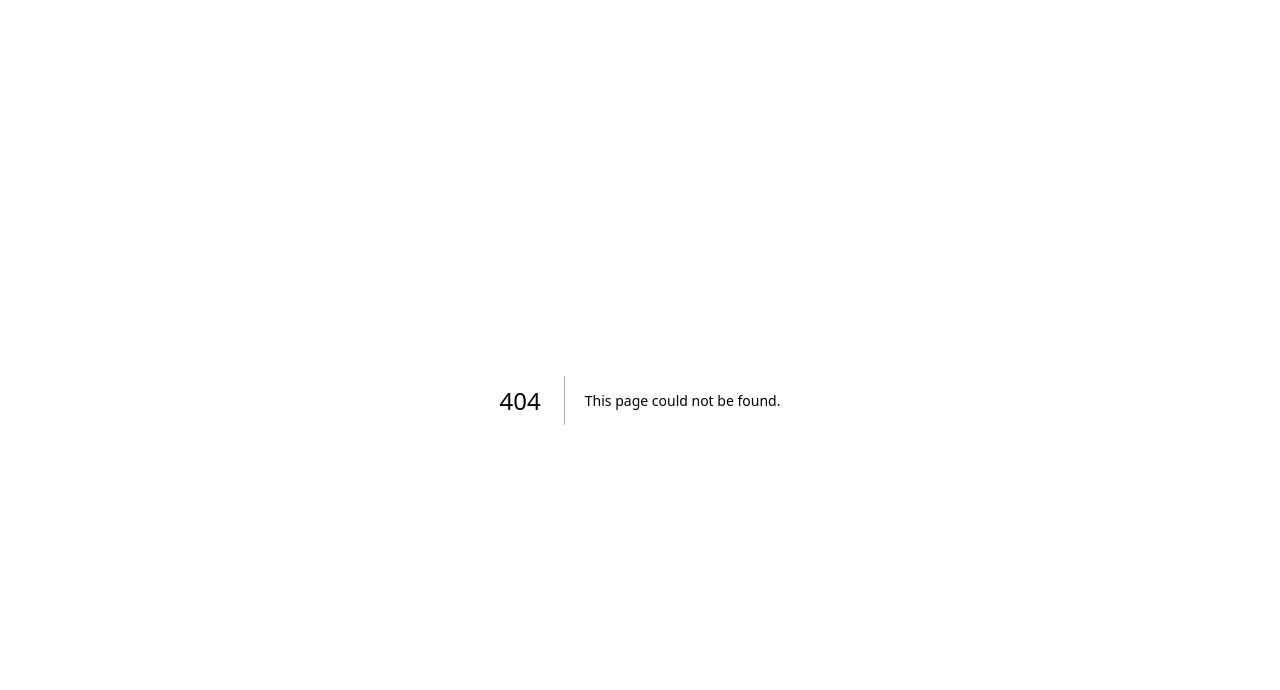
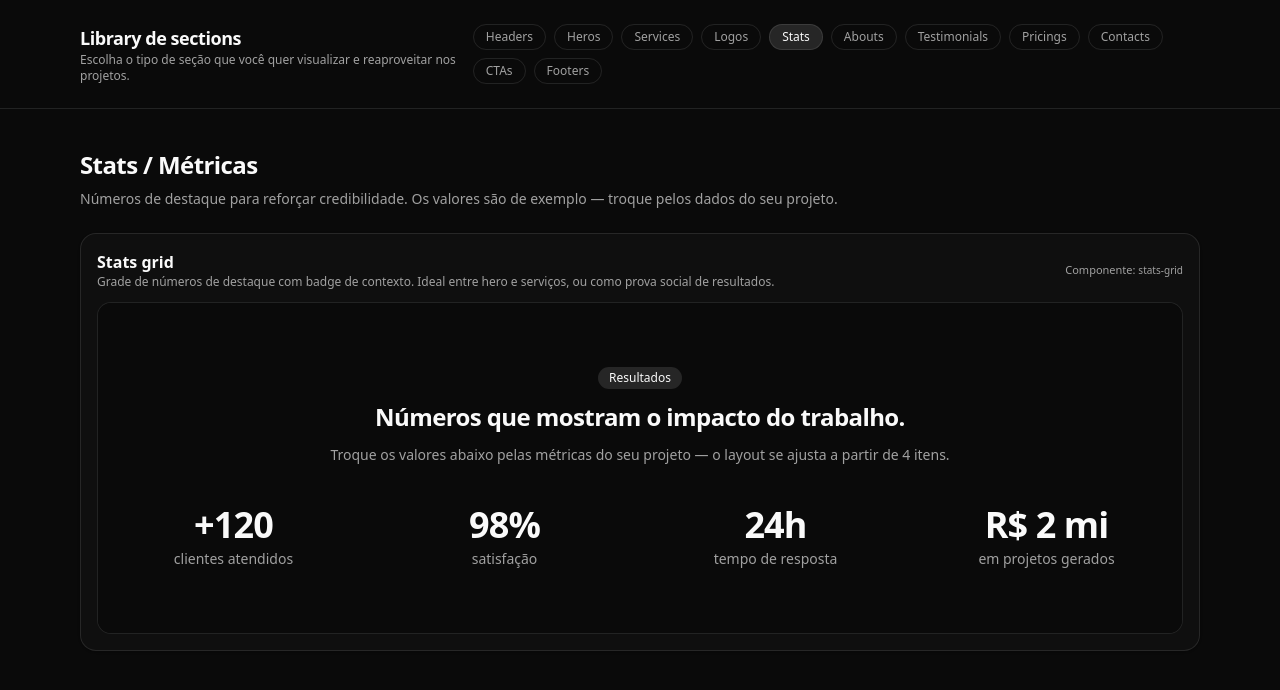
Before and after one commit to svitordev/svitordev-ui-lab, a Next.js app: page /library/stats in a window 1280 px wide. Before the commit this address had no page. Shown: the top 690 px of the page. Built offline with nearby package versions, Linux system fonts and the light colour scheme.

Commit message:
feat: add stats metrics section

```diff
--- /dev/null
+++ b/app/library/stats/page.tsx
@@ -0,0 +1,83 @@
+// app/library/stats/page.tsx
+import type { Metadata } from "next";
+import {
+  StatsGrid,
+  type StatsGridProps,
+} from "@/components/sections/stats/stats-grid";
+
+export const metadata: Metadata = {
+  title: "Library · Stats",
+  description: "Números de destaque e métricas de credibilidade para landings.",
+};
+
+type StatsItem = {
+  id: string;
+  name: string;
+  description: string;
+  props: StatsGridProps;
+};
+
+const stats: StatsItem[] = [
+  {
+    id: "stats-grid",
+    name: "Stats grid",
+    description:
+      "Grade de números de destaque com badge de contexto. Ideal entre hero e serviços, ou como prova social de resultados.",
+    props: {
+      eyebrow: "Resultados",
+      title: "Números que mostram o impacto do trabalho.",
+      description:
+        "Troque os valores abaixo pelas métricas do seu projeto — o layout se ajusta a partir de 4 itens.",
+      items: [
+        { value: "+120", label: "clientes atendidos" },
+        { value: "98%", label: "satisfação" },
+        { value: "24h", label: "tempo de resposta" },
+        { value: "R$ 2 mi", label: "em projetos gerados" },
+      ],
+    },
+  },
+];
+
+export default function StatsLibraryPage() {
+  return (
+    <main className="min-h-screen bg-background">
+      <div className="mx-auto max-w-6xl space-y-6 px-4 py-10">
+        <header className="space-y-2">
+          <h1 className="text-2xl font-semibold tracking-tight">
+            Stats / Métricas
+          </h1>
+          <p className="text-sm text-muted-foreground">
+            Números de destaque para reforçar credibilidade. Os valores são de
+            exemplo — troque pelos dados do seu projeto.
+          </p>
+        </header>
+
+        <section className="space-y-4">
+          {stats.map(({ id, name, description, props }) => (
+            <div
+              key={id}
+              className="space-y-3 rounded-2xl border bg-muted/20 p-4 text-sm shadow-sm"
+            >
+              <div className="flex flex-col gap-1 md:flex-row md:items-center md:justify-between">
+                <div>
+                  <h2 className="text-base font-semibold">{name}</h2>
+                  <p className="text-xs text-muted-foreground">
+                    {description}
+                  </p>
+                </div>
+                <p className="text-[11px] text-muted-foreground">
+                  Componente: <code className="font-mono text-[10px]">{id}</code>
+                </p>
+              </div>
+
+              {/* Preview */}
+              <div className="overflow-hidden rounded-xl border bg-background">
+                <StatsGrid {...props} />
+              </div>
+            </div>
+          ))}
+        </section>
+      </div>
+    </main>
+  );
+}
--- a/components/sections/library-shell.tsx
+++ b/components/sections/library-shell.tsx
@@ -10,6 +10,7 @@ const sectionLinks = [
   { href: "/library/hero", label: "Heros" },
   { href: "/library/services", label: "Services" },
   { href: "/library/logos", label: "Logos" },
+  { href: "/library/stats", label: "Stats" },
   { href: "/library/about", label: "Abouts" },
   { href: "/library/testimonials", label: "Testimonials" },
   { href: "/library/pricing", label: "Pricings" },
--- /dev/null
+++ b/components/sections/stats/stats-grid.tsx
@@ -0,0 +1,65 @@
+// components/sections/stats/stats-grid.tsx
+import { Badge } from "@/components/ui/badge";
+
+export type StatItem = {
+  value: string;
+  label: string;
+  description?: string;
+};
+
+export type StatsGridProps = {
+  eyebrow?: string;
+  title?: string;
+  description?: string;
+  items: StatItem[];
+};
+
+export function StatsGrid({
+  eyebrow,
+  title,
+  description,
+  items,
+}: StatsGridProps) {
+  return (
+    <section className="w-full bg-background">
+      <div className="mx-auto max-w-6xl px-4 py-12 md:py-16">
+        {(eyebrow || title || description) && (
+          <div className="mx-auto mb-10 max-w-2xl space-y-3 text-center">
+            {eyebrow && (
+              <div className="flex justify-center">
+                <Badge variant="secondary">{eyebrow}</Badge>
+              </div>
+            )}
+            {title && (
+              <h2 className="text-balance text-xl font-semibold tracking-tight md:text-2xl">
+                {title}
+              </h2>
+            )}
+            {description && (
+              <p className="text-sm text-muted-foreground">{description}</p>
+            )}
+          </div>
+        )}
+
+        <ul role="list" className="grid grid-cols-2 gap-8 md:grid-cols-4">
+          {items.map((item) => (
+            <li
+              key={`${item.value}-${item.label}`}
+              className="space-y-1 text-center"
+            >
+              <p className="text-balance text-3xl font-bold tracking-tight tabular-nums sm:text-4xl">
+                {item.value}
+              </p>
+              <p className="text-sm text-muted-foreground">{item.label}</p>
+              {item.description && (
+                <p className="text-xs text-muted-foreground">
+                  {item.description}
+                </p>
+              )}
+            </li>
+          ))}
+        </ul>
+      </div>
+    </section>
+  );
+}
--- a/memory-bank/CURRENT-STATE.md
+++ b/memory-bank/CURRENT-STATE.md
@@ -14,7 +14,8 @@ Repositório base (GitHub Template) em fase de **fundação documental**.
 - **Evolução 002:** ✅ IMPLEMENTADA / VERIFIED (Logos / social proof strip — wordmark tipográfico, sem imagem/links/motion).
 - **Evolução 003:** ✅ IMPLEMENTADA / VERIFIED (Hero Media Showcase — composição vertical/showcase, media frame HTML/Tailwind dominante, sem imagem/motion).
 - **Evolução 004:** ✅ IMPLEMENTADA / VERIFIED (Badge — UI primitive, `<span>` não interativo, CVA com default/secondary/outline, sem sizes/asChild/motion).
-- **Próxima execução:** Evolução 005 (Stats / métricas).
+- **Evolução 005:** ✅ IMPLEMENTADA / VERIFIED (Stats / métricas — `StatsGrid` data-driven, primeiro consumo do Badge, grid 2/4 colunas, demo com value longo validada em 375px).
+- **Próxima execução:** Evolução 006 (`aria-label` nas navs).
 
 ## Stack confirmada
 
@@ -43,9 +44,9 @@ public/
 
 - **5** UI components (`components/ui/` — + `badge` via Evolução 004)
 - **6** site components (`components/site/` — headers + footers)
-- **24** section components (`components/sections/` — 7 grupos × 3 + `cta-split-actions` + `logos-strip` + `hero-media-showcase`)
+- **25** section components (`components/sections/` — 7 grupos × 3 + `cta-split-actions` + `logos-strip` + `hero-media-showcase` + `stats-grid`)
 - **2** wrappers/shells (`library-shell.tsx` + `app/library/layout.tsx`)
-- **Total: 37** componentes reutilizáveis relevantes
+- **Total: 38** componentes reutilizáveis relevantes
 
 ## `/library` (DEC-001)
 
@@ -64,7 +65,7 @@ Production build **verde** (PASS). Lint atual: **0 errors / 0 warnings**. Rota `
 
 ### Próxima fase
 
-Roadmap macro versionado em `docs/ROADMAP-1000-EVOLUTIONS.md` (lote ativo 001–025). Evoluções 001, 002, 003 e 004 VERIFIED. Próxima execução: Evolução 005 (Stats / métricas).
+Roadmap macro versionado em `docs/ROADMAP-1000-EVOLUTIONS.md` (lote ativo 001–025). Evoluções 001, 002, 003, 004 e 005 VERIFIED. Próxima execução: Evolução 006 (`aria-label` nas navs).
 
 ### Problemas resolvidos
 
```
Also changed, not shown: memory-bank/CHANGELOG.md, 2 other files (tests, documents, lock files or other folders).
